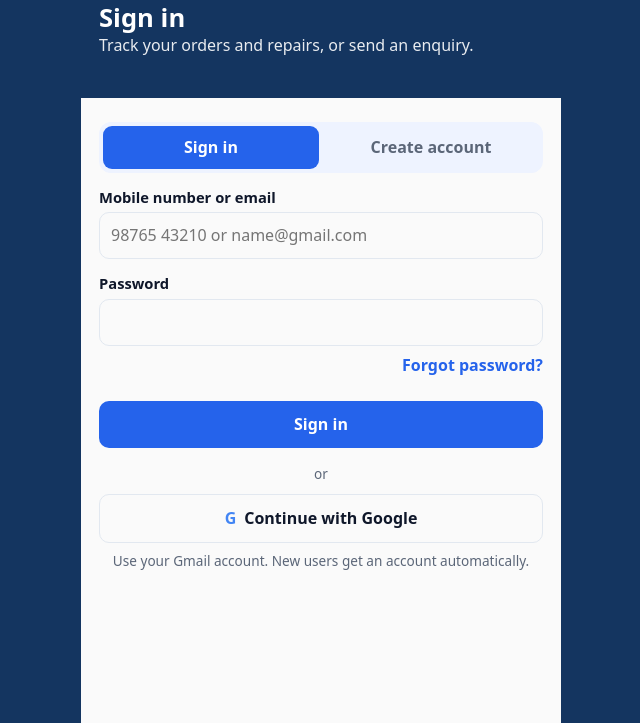
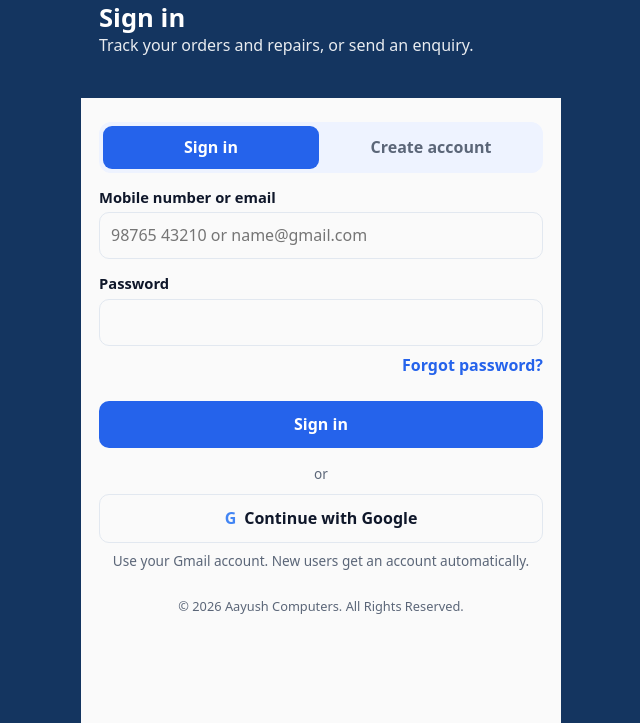
Before and after one commit to raushanraj358/aayush-computers, a plain HTML site: page index.html in a window 1280 px wide. Shown: the part 77-800 px from the top of the page, without its empty margins (319-959 px from the left). Drawn offline with nearby package versions, Linux system fonts and the light colour scheme.

Commit message:
Add '© 2026 Aayush Computers. All Rights Reserved.' footer to every page
Co-Authored-By: Claude Opus 5.5 <noreply@anthropic.com>

```diff
--- a/index.html
+++ b/index.html
@@ -26,6 +26,7 @@ h1{font-size:1.6rem;margin:16px 0 2px;line-height:1.15}
 .search{display:flex;align-items:center;gap:10px;background:#fff;color:#64748b;border-radius:14px;padding:0 14px}
 .search input{flex:1;border:0;background:none;padding:14px 0;font:inherit;color:#0f172a;outline:0;min-width:0}
 .body{padding:18px}
+.foot{text-align:center;color:var(--mute);font-size:.8rem;padding:8px 18px 16px;margin:0}
 h2{font-size:1.2rem;margin:0 0 12px}
 .cats{display:grid;grid-template-columns:repeat(3,1fr);gap:10px}
 .cat{background:var(--tile);border:0;border-radius:14px;padding:14px 6px;display:flex;flex-direction:column;align-items:center;gap:8px;font:inherit;font-weight:500;color:var(--ink);cursor:pointer}
@@ -274,9 +275,10 @@ b=bar("Requests")+'<div class="body"><div class="stats">'+box("open")+box("repai
 return b+nav([["orq","Requests","clip"],["prod","Products","bag"],["profile","Profile","user"]])}
 // Redrawing the same screen (background refresh, new alert) keeps whatever the user has typed.
 let lastKey="";
+const FOOT='<footer class="foot">© 2026 Aayush Computers. All Rights Reserved.</footer>';
 function render(){const y=window.scrollY;let h=S.boot?'<div class="hd"><div class="brand"><div class="logo">'+ic("mon")+'</div><div><b>AAYUSH COMPUTERS</b><small>Your Trusted Technology Partner</small></div></div></div><div class="body"><p class="mute" role="status">Loading…</p></div>':(!S.user||S.recovery)?login():S.user.role=="owner"?owner():customer();const app=document.getElementById("app"),key=[S.user&&S.user.id,S.boot,S.recovery,S.mode,S.view,S.ep,S.op].join("|"),same=key==lastKey&&!S.fresh,keep={},foc=document.activeElement&&document.activeElement.id;
 if(same)app.querySelectorAll("input,select,textarea").forEach(el=>{if(el.id&&el.type!="file")keep[el.id]=el.type=="checkbox"?el.checked:el.value});
-lastKey=key;S.fresh=false;app.innerHTML=h;
+lastKey=key;S.fresh=false;app.innerHTML=h+FOOT;
 for(const id in keep){const el=document.getElementById(id);if(el){if(el.type=="checkbox")el.checked=keep[id];else el.value=keep[id]}}
 if(same&&foc){const el=document.getElementById(foc);if(el&&el.focus)el.focus({preventScroll:true})}
 window.scrollTo(0,y)}
```
Also changed, not shown: privacy.html (+1 -0 lines), terms.html (+1 -0 lines).
